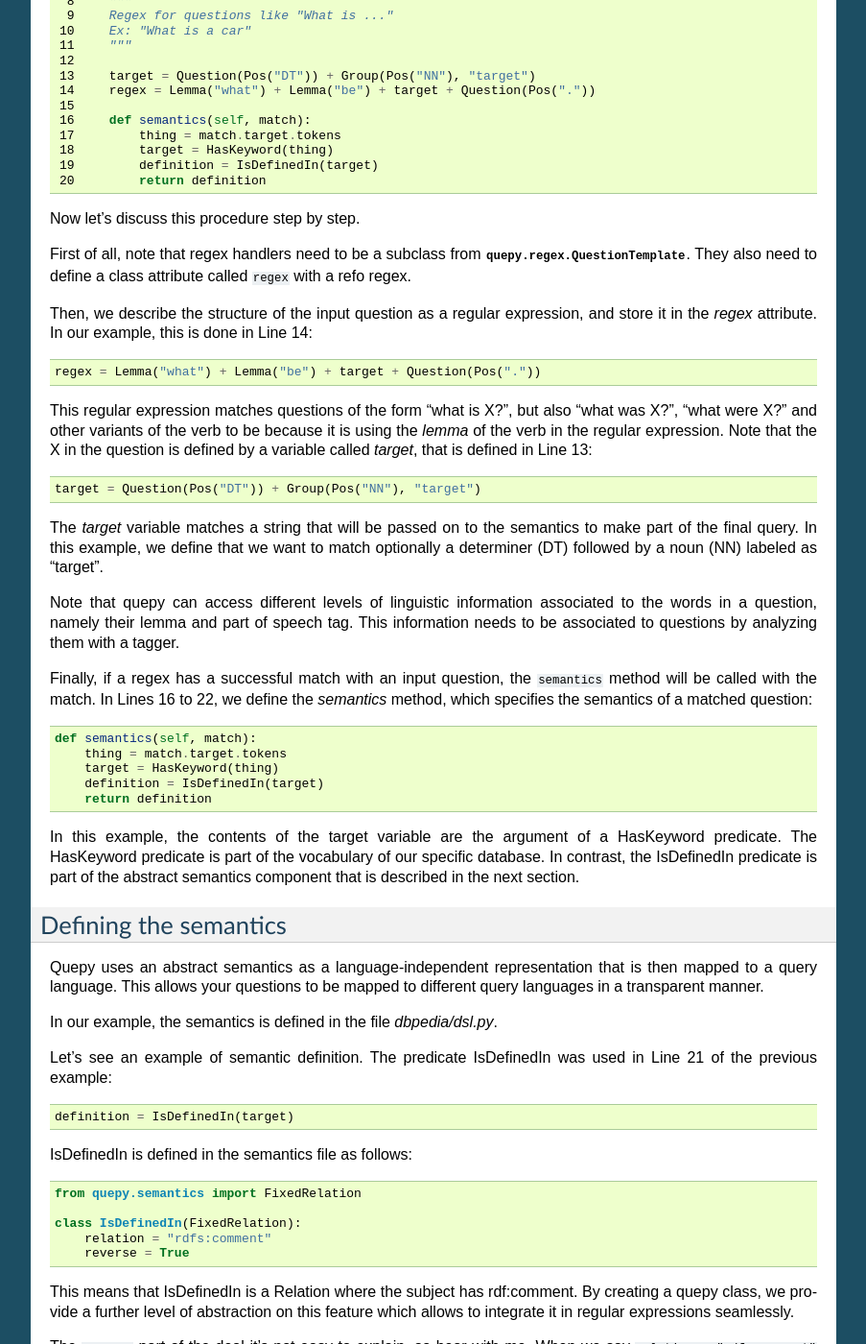
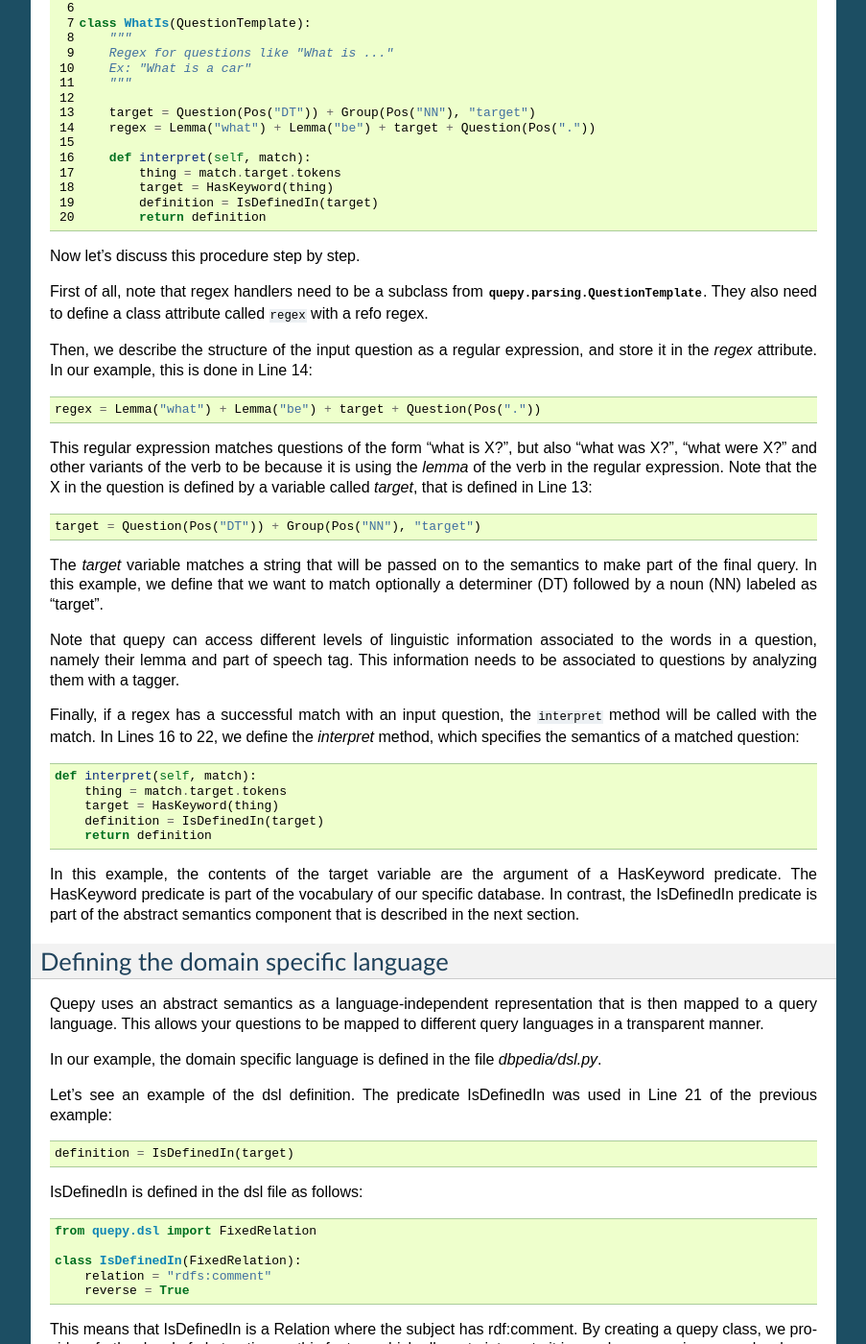
Before and after one commit to machinalis/quepy, a Sphinx documentation site: the page built from docs/tutorial.rst, in a window 1280 px wide and 1400 px high, scrolled down 2103 px. Shown: the whole window at 96% size, without its empty margins (198-1101 px from the left). Built offline with Sphinx 7.4.7, drawn with Linux system fonts in a browser that asks for light colours; some of the changed text lies outside the part shown.

Commit message:
Updated documentation

```diff
--- a/docs/tutorial.rst
+++ b/docs/tutorial.rst
@@ -98,6 +98,8 @@
 This file has some other configuration options, but we are not going to need
 them for this example.
 
+Also configure the **LANGUAGE**, in this example we'll use ``sparql``.
+
 .. Note::
 
     What's a tagger anyway?
@@ -134,10 +136,10 @@
     :linenos:
 
     from refo import Group, Question
-    from quepy.semantics import HasKeyword
-    from quepy.regex import Lemma, Pos, QuestionTemplate
+    from quepy.dsl import HasKeyword
+    from quepy.parsing import Lemma, Pos, QuestionTemplate
 
-    from semantics import IsDefinedIn
+    from dsl import IsDefinedIn
 
     class WhatIs(QuestionTemplate):
         """
@@ -148,7 +150,7 @@
         target = Question(Pos("DT")) + Group(Pos("NN"), "target")
         regex = Lemma("what") + Lemma("be") + target + Question(Pos("."))
 
-        def semantics(self, match):
+        def interpret(self, match):
             thing = match.target.tokens
             target = HasKeyword(thing)
             definition = IsDefinedIn(target)
@@ -158,7 +160,7 @@
 Now let's discuss this procedure step by step.
 
 First of all, note that regex handlers need to be a subclass from
-:class:`quepy.regex.QuestionTemplate`. They also need to define a class
+:class:`quepy.parsing.QuestionTemplate`. They also need to define a class
 attribute called ``regex`` with a refo regex.
 
 Then, we describe the structure of the input question as a regular expression,
@@ -189,13 +191,13 @@
 analyzing them with a tagger.
 
 Finally, if a regex has a successful match with an input question, the
-``semantics`` method will be called with the match. In Lines 16 to 22,
-we define the *semantics* method, which specifies the semantics of a
+``interpret`` method will be called with the match. In Lines 16 to 22,
+we define the *interpret* method, which specifies the semantics of a
 matched question:
 
 .. code-block:: python
 
-    def semantics(self, match):
+    def interpret(self, match):
         thing = match.target.tokens
         target = HasKeyword(thing)
         definition = IsDefinedIn(target)
@@ -208,29 +210,29 @@
 described in the next section.
 
 
-Defining the semantics
-----------------------
+Defining the domain specific language
+-------------------------------------
 
 Quepy uses an abstract semantics as a language-independent
 representation that is then mapped to a query language. This allows
 your questions to be mapped to different query languages in a
 transparent manner.
 
-In our example, the semantics is defined in the file
+In our example, the domain specific language is defined in the file
 *dbpedia/dsl.py*.
 
-Let's see an example of semantic definition. The predicate IsDefinedIn
+Let's see an example of the dsl definition. The predicate IsDefinedIn
 was used in Line 21 of the previous example:
 
 .. code-block:: python
 
     definition = IsDefinedIn(target)
 
-IsDefinedIn is defined in the semantics file as follows:
+IsDefinedIn is defined in the dsl file as follows:
 
 .. code-block:: python
 
-    from quepy.semantics import FixedRelation
+    from quepy.dsl import FixedRelation
 
     class IsDefinedIn(FixedRelation):
         relation = "rdfs:comment"
```
Also changed, not shown: docs/concepts.rst (+7 -7 lines), docs/index.rst (+18 -4 lines).
